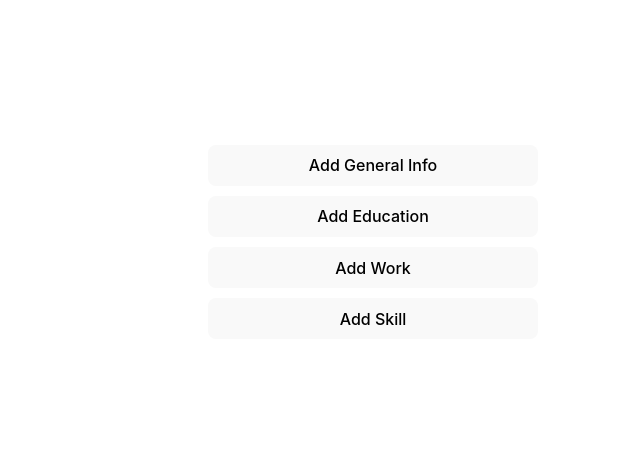
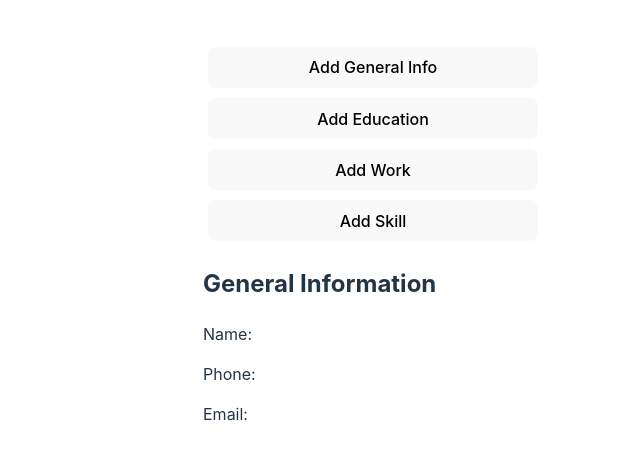
Before and after one commit to brispone/odin-react-cv, a React (Vite) app: page / in a window 1280 px wide. Shown: the part 158-616 px from the top of the page, without its empty margins (267-907 px from the left). Built offline with nearby package versions, Linux system fonts and the light colour scheme.

Commit message:
Set up Resume component to receive data from Container component

```diff
--- a/src/components/Container.jsx
+++ b/src/components/Container.jsx
@@ -39,7 +39,7 @@ function Container() {
                 <Skills onUpdate={handleUpdateResumeData} />
             </div>
             <div className="resumeDiv">
-                <Resume />
+                <Resume data={resumeData} />
             </div>
         </div>
     );
--- a/src/components/Resume.jsx
+++ b/src/components/Resume.jsx
@@ -1,11 +1,16 @@
 import { useState } from "react"
+import '../styles/Resume.css'
 
-function Resume() {
+function Resume({ data }) {
 
 
     return (
-        <>
-        </>
+        <div>
+            <h2>General Information</h2>
+            <p>Name: {data.general.name}</p>
+            <p>Phone: {data.general.phone}</p>
+            <p>Email: {data.general.email}</p>
+        </div>
     );
 }
 
```
